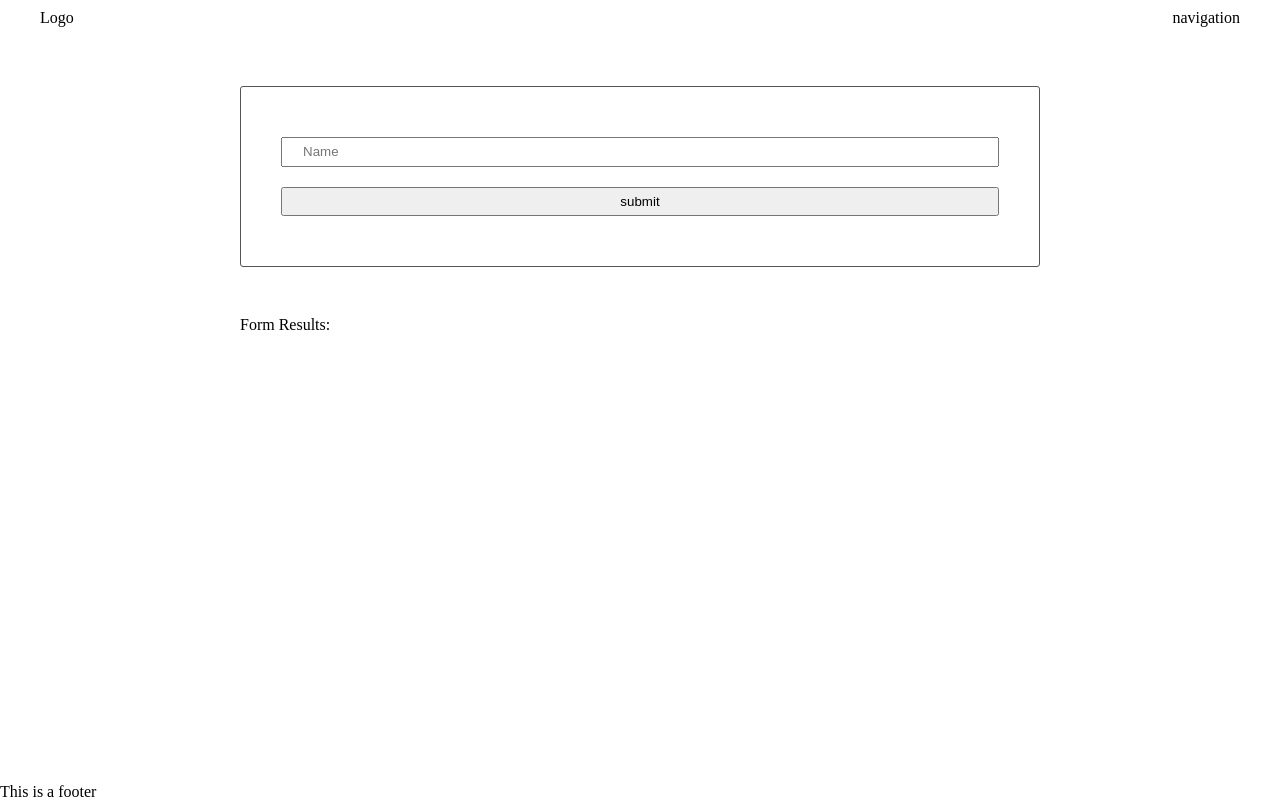
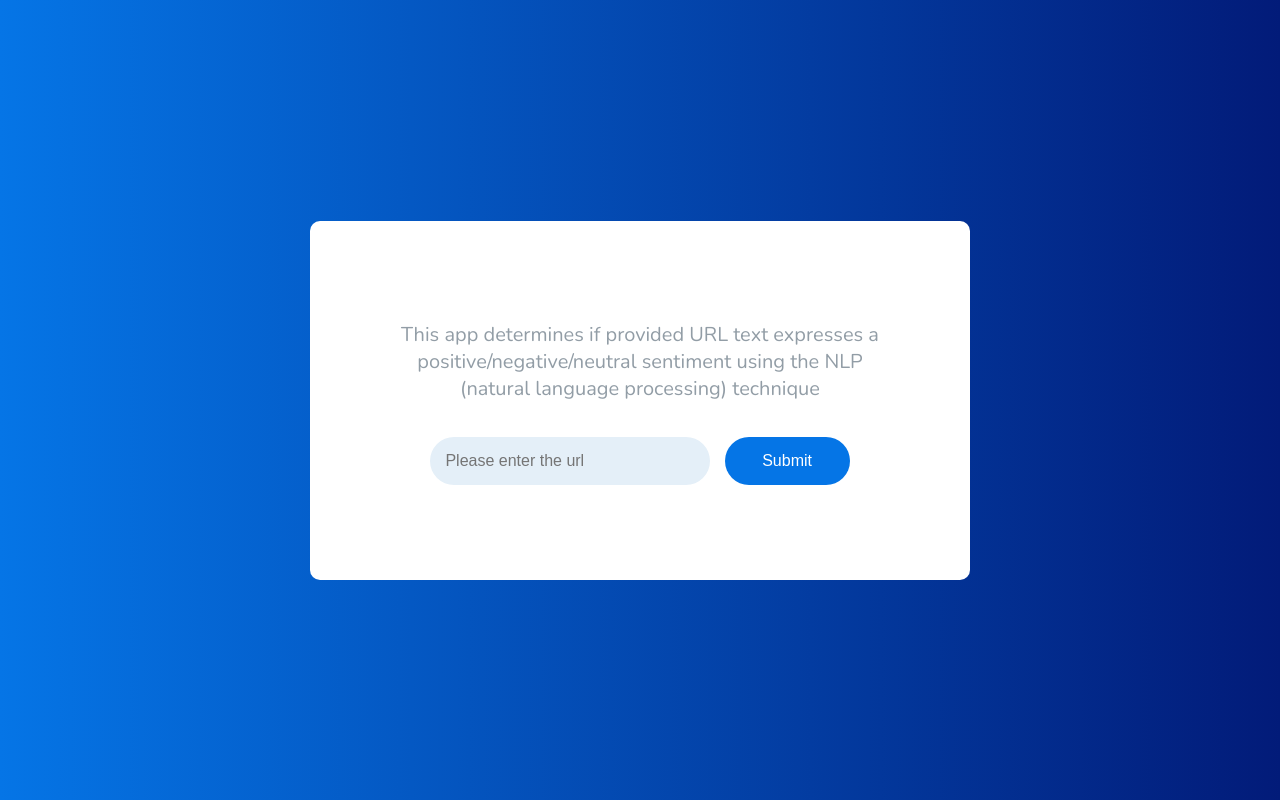
Before and after one commit to etolk/article-nlp, a website built with webpack: page src/client/views/index.html in a window 1280 px wide. Built offline with nearby package versions, Linux system fonts and the light colour scheme.

Commit message:
Pre-fin version

```diff
--- a/package.json
+++ b/package.json
@@ -15,6 +15,7 @@
   "dependencies": {
     "dotenv": "^10.0.0",
     "express": "^4.17.1",
+    "node-fetch": "^3.1.0",
     "webpack": "^5.64.0",
     "webpack-cli": "^4.9.1"
   },
--- a/src/client/index.js
+++ b/src/client/index.js
@@ -1,11 +1,6 @@
-import { checkForName } from "./js/nameChecker";
 import { handleSubmit } from "./js/formHandler";
-import "./styles/resets.scss";
-import "./styles/base.scss";
-import "./styles/footer.scss";
-import "./styles/form.scss";
-import "./styles/header.scss";
+import { formSubmitValidator } from "./js/formValidator";
 
-console.log("TEST");
+import "./styles/main.scss";
 
-export { checkForName, handleSubmit };
+export { handleSubmit, formSubmitValidator};
--- a/src/client/js/formHandler.js
+++ b/src/client/js/formHandler.js
@@ -1,16 +1,24 @@
-function handleSubmit(event) {
-    event.preventDefault()
+async function handleSubmit(event) {
+    event.preventDefault();
 
-    // check what text was put into the form field
-    let formText = document.getElementById('name').value
-    Client.checkForName(formText)
+    let url = document.getElementById("url").value;
+    let encodeUrl = encodeURIComponent(url);
 
-    console.log("::: Form Submitted :::")
-    fetch('http://localhost:8081/test')
-    .then(res => res.json())
-    .then(function(res) {
-        document.getElementById('results').innerHTML = res.message
-    })
+    console.log("::: Form Submitted :::");
+
+    document.getElementById("error").innerHTML = "";
+
+    if (encodeUrl) {
+        const response = await fetch(`/getData/${encodeUrl}`);
+        const json = await response.json();
+        let msg = json.status.msg;
+        Client.formSubmitValidator(msg, json);
+    } else {
+        document.getElementById("error").innerHTML = "Please enter the valid URL";
+        document.getElementById("score_tag").innerHTML = "";
+        document.getElementById("confidence").innerHTML = "";
+        document.getElementById("irony").innerHTML = "";
+    }
 }
 
-export { handleSubmit }
+export { handleSubmit };
--- /dev/null
+++ b/src/client/js/formValidator.js
@@ -0,0 +1,29 @@
+function formSubmitValidator(msg, res) {
+    const polarity = {
+        "P+": "strong positive 😄",
+        P: "positive 🙂",
+        NEU: "neutral 😐",
+        N: "negative 🙁",
+        "N+": "strong negative 😠",
+        NONE: "without polarity 🤷‍♂️",
+    };
+
+    let scoreTag = res.score_tag;
+
+    function getPolarity(scoreTag) {
+        return polarity[scoreTag] || scoreTag;
+    }
+
+    if (msg == "OK") {
+        document.getElementById("score_tag").innerHTML = `Polarity: ${getPolarity(scoreTag)}`;
+        document.getElementById("confidence").innerHTML = `Confidence: ${res.confidence}% 😎`;
+        document.getElementById("irony").innerHTML = `Irony: ${res.irony.toLowerCase()} 😏`;
+    } else {
+        document.getElementById("error").innerHTML = "Please enter the valid URL";
+        document.getElementById("score_tag").innerHTML = "";
+        document.getElementById("confidence").innerHTML = "";
+        document.getElementById("irony").innerHTML = "";
+    }
+}
+
+export { formSubmitValidator };
--- a/src/client/js/nameChecker.js
+++ /dev/null
@@ -1,16 +0,0 @@
-function checkForName(inputText) {
-    console.log("::: Running checkForName :::", inputText);
-    let names = [
-        "Picard",
-        "Janeway",
-        "Kirk",
-        "Archer",
-        "Georgiou"
-    ]
-
-    if(names.includes(inputText)) {
-        alert("Welcome, Captain!")
-    }
-}
-
-export { checkForName }
--- a/src/client/styles/base.scss
+++ /dev/null
@@ -1,14 +0,0 @@
-body {
-    display: flex;
-    flex-direction: column;
-    min-height: 100vh;
-}
-
-main {
-    flex: 2;
-}
-
-section {
-    max-width: 800px;
-    margin: 50px auto;
-}
--- a/src/client/styles/form.scss
+++ /dev/null
@@ -1,12 +0,0 @@
-form {
-    border: 1px solid #545454;
-    border-radius: 3px;
-    padding: 40px;
-}
-
-input {
-    padding: 5px 20px;
-    width: 100%;
-    line-height: 16px;
-    margin: 10px 0;
-}
--- a/src/client/styles/header.scss
+++ /dev/null
@@ -1,5 +0,0 @@
-header {
-    display: flex;
-    justify-content: space-between;
-    padding: 10px 40px;
-}
--- /dev/null
+++ b/src/client/styles/main.scss
@@ -0,0 +1,99 @@
+@import url("https://fonts.googleapis.com/css?family=Nunito");
+
+:root {
+    --start-color: #0575e6;
+    --end-color: #021b79;
+    --p-color: #929da6;
+    --button-background: #0575e6;
+    --input-background: #e4eff8;
+    --error-color: #e10909;
+    --radius-50: 50px;
+    --padding-15: 15px;
+}
+
+body {
+    margin: 0;
+    padding: 0;
+    height: 100vh;
+    background: var(--start-color);
+    background: linear-gradient(to right, var(--start-color), var(--end-color)) no-repeat;
+    font-family: "Nunito", sans-serif;
+}
+
+.wrapper {
+    width: 100%;
+    height: 100%;
+    display: flex;
+    justify-content: center;
+    align-items: center;
+}
+
+.wrapper .contact-us {
+    background: #fff;
+    padding: 80px;
+    max-width: 500px;
+    min-width: 200px;
+    border-radius: 10px;
+    text-align: center;
+}
+
+// .wrapper .content header h1 {
+//     font-size: 230%;
+//     margin-top: 0;
+// }
+.wrapper .contact-us .description {
+    color: var(--p-color);
+    font-size: 20px;
+}
+.wrapper .contact-us .form {
+    padding: var(--padding-15);
+}
+.wrapper .contact-us input {
+    border: unset;
+    background-color: var(--input-background);
+    padding: var(--padding-15);
+    font-size: 16px;
+    border-radius: var(--radius-50);
+    width: 250px;
+}
+.wrapper .contact-us button {
+    background-color: var(--button-background);
+    color: #fff;
+    border: unset;
+    width: 125px;
+    border-radius: var(--radius-50);
+    padding: var(--padding-15);
+    margin-left: 10px;
+    cursor: pointer;
+    font-size: 16px;
+}
+
+.wrapper .contact-us input:focus,
+.wrapper .contact-us button:focus {
+    outline: none;
+}
+
+.wrapper .contact-us button:hover {
+    background-color: #021c7a;
+}
+
+.wrapper .contact-us .results {
+    font-size: 20px;
+    color: var(--p-color);
+}
+
+.wrapper .contact-us #error {
+    color: var(--error-color);
+    font-size: 16px;
+}
+
+@media screen and (max-width: 720px) {
+    .wrapper .contact-us {
+        margin-right: 20px;
+        margin-left: 20px;
+        // padding: var(--padding-15);
+    }
+    .wrapper .contact-us input {
+        margin-bottom: 12px;
+    }
+}
--- a/src/client/views/index.html
+++ b/src/client/views/index.html
@@ -1,46 +1,50 @@
 <!DOCTYPE html>
 <html lang="en" dir="ltr">
     <head>
-        <meta charset="utf-8">
+        <meta charset="utf-8" />
         <title>Test</title>
     </head>
 
     <body>
+        <section class="wrapper">
+            <header></header>
 
-        <header>
-            <div class="">
-                Logo
-            </div>
-            <div class="">
-                navigation
-            </div>
-        </header>
+            <main>
+                <section class="contact-us">
+                    <div class="description">
+                        <p>
+                            This app determines if provided URL text expresses a
+                            positive/negative/neutral sentiment using the NLP (natural language
+                            processing) technique
+                        </p>
+                    </div>
+                    <form class="form" onsubmit="return Client.handleSubmit(event)">
+                        <input
+                            id="url"
+                            type="text"
+                            name="input"
+                            value=""
+                            placeholder="Please enter the url"
+                        />
+                        <button
+                            type="button"
+                            name=""
+                            onclick="return Client.handleSubmit(event)"
+                            onsubmit="return Client.handleSubmit(event)"
+                        >
+                            Submit
+                        </button>
+                    </form>
+                    <div class="results">
+                        <div id="score_tag"></div>
+                        <div id="confidence"></div>
+                        <div id="irony"></div>
+                        <div id="error"></div>
+                    </div>
+                </section>
+            </main>
 
-        <main>
-            <section>
-                <form class="" onsubmit="return handleSubmit(event)">
-                    <input id="name" type="text" name="input" value="" onblur="onBlur()" placeholder="Name">
-                    <input type="submit" name="" value="submit" onclick="return Client.handleSubmit(event)" onsubmit="return handleSubmit(event)">
-                </form>
-            </section>
-
-            <section>
-                <strong>Form Results:</strong>
-                <div id="results"></div>
-            </section>
-        </main>
-
-        <footer>
-            <p>This is a footer</p>
-        </footer>
-        <script>
-            // Check that service workers are supported
-            if ('serviceWorker' in navigator) {
-                // Use the window load event to keep the page load performant
-                window.addEventListener('load', () => {
-                    navigator.serviceWorker.register('/service-worker.js');
-                });
-            }
-           </script>
+            <footer></footer>
+        </section>
     </body>
 </html>
```
Also changed, not shown: src/client/js/serviceWorker.js (added, +7 -0 lines), src/server/index.js (+22 -17 lines), src/server/mockAPI.js (deleted, +0 -7 lines), src/client/styles/footer.scss (deleted), 3 other files.
